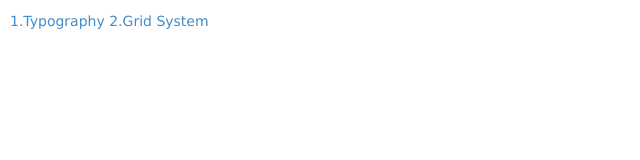
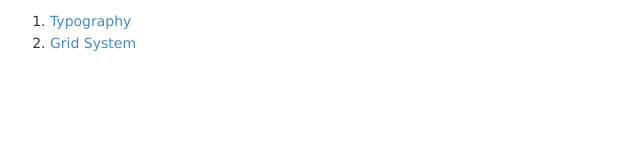
Before and after one commit to road1987/ipt-css, a website: page demo/index.html in a window 1280 px wide. Shown: the whole page, without its empty margins (0-640 px from the left). Drawn offline with Linux system fonts and the light colour scheme.

Commit message:
add list to demo/index.html

```diff
--- a/demo/index.html
+++ b/demo/index.html
@@ -15,8 +15,10 @@
 
 <body>
 	<div id="main">
-		<a href="typography.html">1.Typography</a>
-		<a href="grid.html">2.Grid System</a>
+		<ol>
+			<li><a href="typography.html">Typography</a></li>
+			<li><a href="grid.html">Grid System</a></li>
+		</ol>
 	</div><!-- end of main -->
 </body>
 </html>
```
